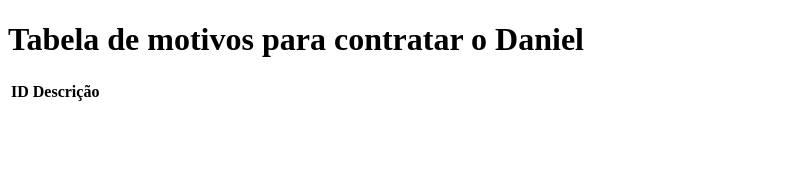
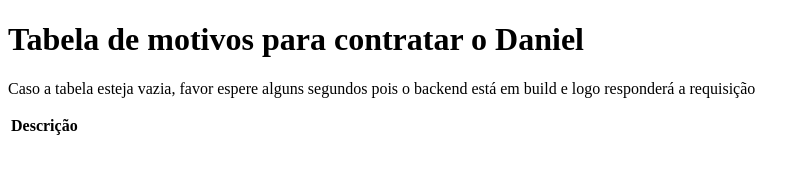
Before and after one commit to danieldiasbarbo/danieldiasbarbo.github.io, a plain HTML site: page index.html in a window 1280 px wide. Shown: the whole page, without its empty margins (0-810 px from the left). Drawn offline with nearby package versions, Linux system fonts and the light colour scheme; no server answers.

Commit message:
Mudanças para avisar sobre delay de backend

```diff
--- a/index.html
+++ b/index.html
@@ -6,10 +6,10 @@
 </head>
 <body>
   <h1>Tabela de motivos para contratar o Daniel</h1>
+  <p>Caso a tabela esteja vazia, favor espere alguns segundos pois o backend está em build e logo responderá a requisição</p>
   <table id="motivosTable">
     <thead>
       <tr>
-        <th>ID</th>
         <th>Descrição</th>
         <!-- Adicione mais colunas conforme necessário -->
       </tr>
@@ -29,7 +29,6 @@
         // Preenche a tabela com os dados obtidos
         data.forEach(function(motivo) {
           var row = $("<tr>");
-          row.append($("<td>").text(motivo.id));
           row.append($("<td>").text(motivo.descricao));
           // Adicione mais colunas conforme necessário
           $("#motivosTable tbody").append(row);
```
